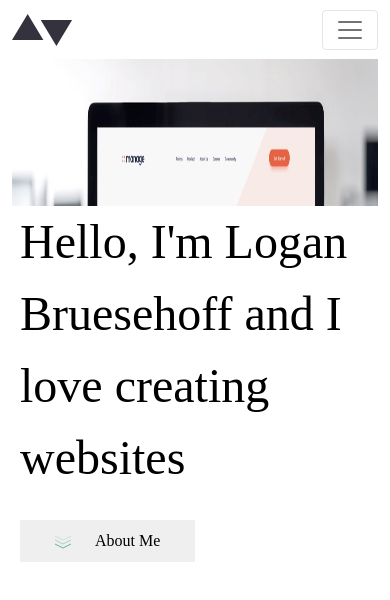
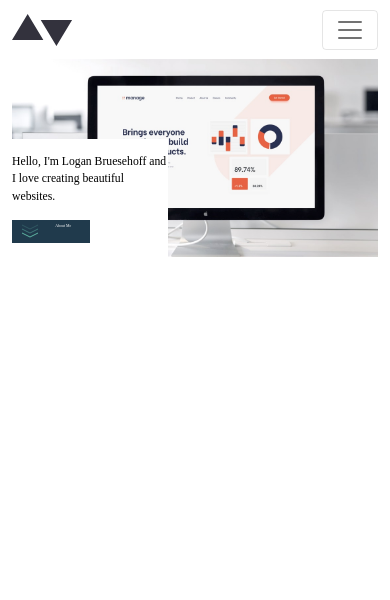
Before and after one commit to lbruesehoff/WebPortfolio, a React (Create React App) app: page / in a window 390 px wide. Shown: the top 600 px of the page. Built offline with nearby package versions, Linux system fonts and the light colour scheme; a web font is replaced by a local one.

Commit message:
Header responsive

```diff
--- a/src/components/Banner/Banner.js
+++ b/src/components/Banner/Banner.js
@@ -5,14 +5,22 @@ export default class Banner extends Component {
   render() {
     return (
       <div className="container">
-          <img className="header" src="./images/banner.jpg" alt=""/>
+          <img className="header" src="./images/banner.jpg" alt="Banner"/>
           <div className="text-box">
-            Hello, I'm Logan <br/> Bruesehoff and I <br/> love creating websites<br/>
+            <div className="introText">
+            Hello, I'm Logan Bruesehoff and I love creating beautiful websites.
+            </div>
             <button className="aboutMeBtn">
+
+            <div className="svg">
             <svg xmlns="http://www.w3.org/2000/svg" width="16" height="14"><g fill="none" fill-rule="evenodd" stroke="#5FB4A2">
               <path d="M0 9l8 4 8-4"/><path opacity=".5" d="M0 5l8 4 8-4"/>
               <path opacity=".25" d="M0 1l8 4 8-4"/></g></svg>
+            </div>
+
+            <div className="aboutText">
               About Me
+            </div>
             </button>
           </div>
 
--- a/src/components/Banner/banner.css
+++ b/src/components/Banner/banner.css
@@ -1,35 +1,48 @@
 .container{
   display:flex;
   position: relative;
-  align-items: center;
-  justify-content: center;
+
 }
 .header{
   width: 100%;
-  height: 60vh;
+  display: flex;
 }
 
 .text-box{
+  display: flex;
+  flex-direction: column;
+  justify-content: space-evenly;
   position: absolute;
-  bottom: 0%;
-  left: 0%;
   background-color: white;
   color: black;
-  padding-left: 20px;
-  padding-right: 20px;
-  font-size: 3rem;
-  align-self: auto;
+  font-size: 3vw;
+  height: 60%;
+  width: 40%;
+  bottom: 0;
+}
+
+.introText{
+  height: fit-content;
+  width: fit-content;
 
 }
 
 .aboutMeBtn{
+  display: flex;
   width:50%;
-  font-size: 1rem;
+  font-size: 1vw;
   border: none;
-  height:5vh;
+  background-color: #203a4c;
+  padding-top:3%;
+  padding-bottom: 3%;
+
 }
 
-.aboutMeBtn svg{
-  margin-right: 15%;
-  margin-left: 0%;
+.aboutText{
+  flex-grow: 3;
+  color: white;
 }
+
+.svg{
+  flex-grow: 1;
+}
--- a/src/components/Navbar/Navbar.css
+++ b/src/components/Navbar/Navbar.css
@@ -1,3 +1,9 @@
 nav{
-  font-size: 2.5vh;
+  font-size: 3vh;
 }
+
+@media (min-width: 1600px){
+  .container{
+    min-width: 1800px;
+  }
+}
--- a/src/components/Navbar/NavbarComp.js
+++ b/src/components/Navbar/NavbarComp.js
@@ -11,7 +11,7 @@ export default class NavbarComp extends Component {
   render() {
     return (
       <Navbar collapseOnSelect expand="md" >
-      <Container className="container">
+      <Container>
       <Navbar.Brand href="#home">
         <img src={logoNav}
         />
```
Also changed, not shown: src/App.css (line endings or trailing spaces).
